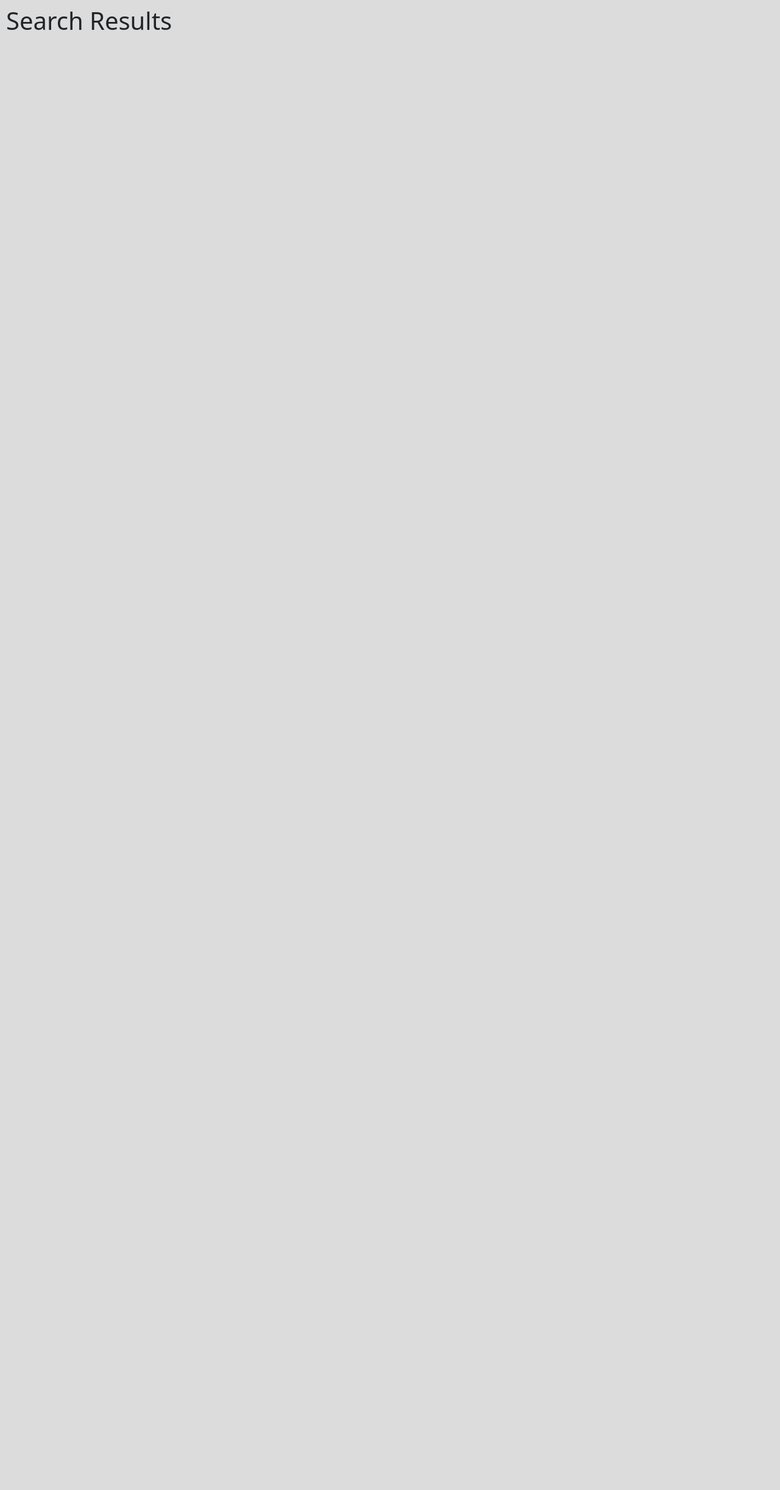
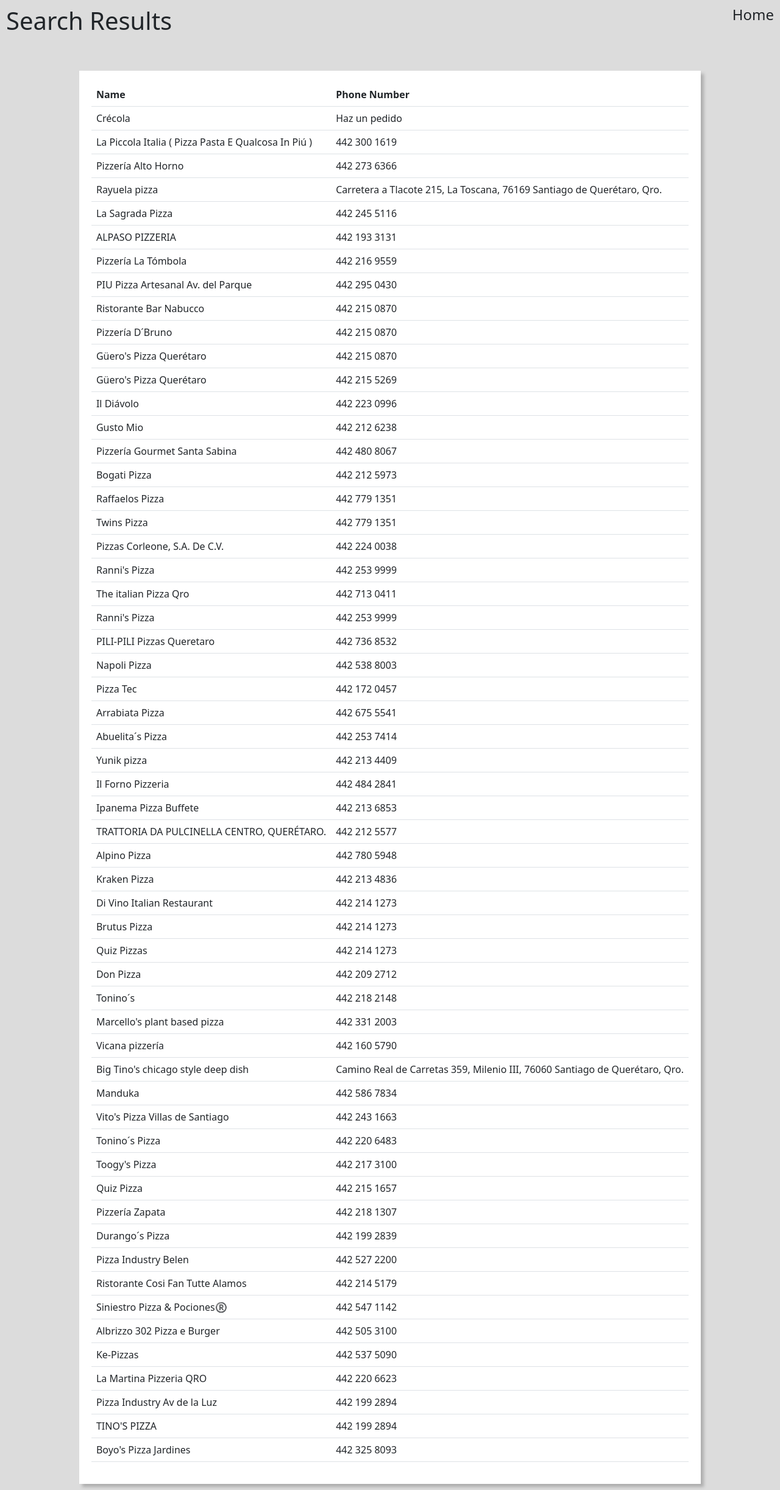
Before and after one commit to EdwinZM/GMB_Scraping, a Flask app: page /results in a window 1280 px wide. Before the commit the page is almost empty. Shown: the whole page at 61% size. Before the commit the page ends 49 px from the top, so only its background shows below. Run offline with Flask 2, Linux system fonts and the light colour scheme.

Commit message:
minor change

```diff
--- a/main.py
+++ b/main.py
@@ -6,13 +6,14 @@ from selenium.common.exceptions import NoSuchElementException
 from urllib3.exceptions import NewConnectionError, MaxRetryError
 import time
 import csv
+import pandas
 
 chromedriver_autoinstaller.install()
 
 chrome_options = webdriver.ChromeOptions()
 # chrome_options.add_argument("--headless")
 
-
+FILE_PATH = "./static/results.csv"
 
 app = Flask(__name__)
 
@@ -29,7 +30,7 @@ def home():
         claimed_results = []
         unclaimed_results = []
 
-        with open("./static/results.csv", "w") as file:
+        with open(FILE_PATH, "w") as file:
             writer = csv.writer(file)
             writer.writerow(["name", " phone"])
 
@@ -51,7 +52,6 @@ def home():
                 for i in range(10):
                     body.send_keys(Keys.PAGE_DOWN)
 
-            # time.sleep(2)
             scroll()
 
             failed_i = 0
@@ -83,11 +83,7 @@ def home():
                                     phone = driver.find_elements_by_class_name('Io6YTe')[-3]
                                     is_number = int(phone.text[0])
                                 except:
-                                    # try:
                                         phone = driver.find_elements_by_class_name('Io6YTe')[-4]
-                                    #     is_number = int(phone.text[0])
-                                    # except:
-                                    #     phone = driver.find_elements_by_class_name('Io6YTe')[-5]
 
                                 claiming_btn = driver.find_elements_by_class_name('Io6YTe')[-1]
                                 claim_txt = claiming_btn.text
@@ -117,23 +113,13 @@ def home():
 
                     failed_i += 1
 
-                    if failed_i == 10:
+                    if failed_i == 15:
                         break
-                # else:
-                #     raise Exception
+
             driver.quit()
             print(f"All results:\n{all_results}")
             print(f"Claimed results:\n{claimed_results}")
             print(f"Unclaimed results:\n{unclaimed_results}")
-
-
-        # except NewConnectionError as e:
-        #     driver.quit()
-        #     print(e)
-
-        # except MaxRetryError as e:
-        #     driver.quit()
-        #     print(e)
 
         except Exception as e:
             driver.quit()
@@ -144,36 +130,37 @@ def home():
             writer = csv.writer(file)
 
             if type == "All / Todo":
-                # type_results = all_results
-
-
 
                 writer.writerows(parsed_results)
 
 
             elif type == "Claimed / Reclamado":
-                # type_results = claimed_results
-                # for result in claimed_results:
-                #     # file.write(f"{result[0]}, {result[1]}")
-                #     writer.writerow(result)
+
                 writer.writerows(claimed_results)
 
             elif type == "Unclaimed / No Reclamado":
-                # type_results = unclaimed_results
-                # for result in unclaimed_results:
-                #     file.write(f"{result[0]}, {result[1]}")
-                #     # writer.writerow([result[0], result[1]])
+
                 writer.writerows(unclaimed_results)
 
 
-        return render_template("results.html")
+        return redirect("/results")
 
     return render_template("index.html", error=error)
 
 @app.route("/results", methods=["GET", "POST"])
 def search():
 
-    return render_template("results.html")
+    # pd_data = pandas.read_csv(FILE_PATH)
+    # result = pd_data.to_html(index=False)
+
+    result = []
+    with open(FILE_PATH) as file:
+        reader = csv.reader(file)
+        header = next(reader)
+        for row in reader:
+            result.append(row)
+
+    return render_template("results.html", file = FILE_PATH, results = result)
 
 if __name__ == "__main__":
     app.run(debug=True)
--- a/static/index.css
+++ b/static/index.css
@@ -17,15 +17,25 @@ header {
     align-content: center;
 }
 
-.form {
+.form,
+.results {
     background-color: white;
     padding: 20px !important;
-    border-radius: 5%;
+    border-radius: 2%;
+    /* border: 1px solid rgb(174, 174, 174); */
     box-shadow: 5px 5px 5px rgb(174, 174, 174);
+}
+
+.results {
+    border-radius: 0% !important;
 }
 
 .loading {
     display: none;
+}
+
+.link {
+    text-decoration: none;
 }
 
 
--- a/static/results.csv
+++ b/static/results.csv
@@ -1,42 +1,58 @@
 name, phone
-Crécola,442 312 2376
+Crécola,Haz un pedido
 La Piccola Italia ( Pizza Pasta E Qualcosa In Piú ),442 300 1619
 Pizzería Alto Horno,442 273 6366
-Pizzería D´Bruno,442 135 8498
+Rayuela pizza,"Carretera a Tlacote 215, La Toscana, 76169 Santiago de Querétaro, Qro."
 La Sagrada Pizza,442 245 5116
-Rayuela pizza,442 212 7166
-Il Diávolo,442 223 0996
+ALPASO PIZZERIA,442 193 3131
+Pizzería La Tómbola,442 216 9559
 PIU Pizza Artesanal Av. del Parque,442 295 0430
 Ristorante Bar Nabucco,442 215 0870
-Pizzería La Tómbola,442 216 9559
-Sinatra Pizzería,442 537 7452
+Pizzería D´Bruno,442 215 0870
+Güero's Pizza Querétaro,442 215 0870
+Güero's Pizza Querétaro,442 215 5269
+Il Diávolo,442 223 0996
+Gusto Mio,442 212 6238
+Pizzería Gourmet Santa Sabina,442 480 8067
+Bogati Pizza,442 212 5973
+Raffaelos Pizza,442 779 1351
+Twins Pizza,442 779 1351
 "Pizzas Corleone, S.A. De C.V.",442 224 0038
-ALPASO PIZZERIA,442 193 3131
-Güero's Pizza Querétaro,442 215 5269
-Gusto Mio,442 212 6238
-"La Vieja Varsovia - Pan, Pizza and Bistro",442 212 6238
-"La Vieja Varsovia - Pan, Pizza and Bistro",442 212 5117
 Ranni's Pizza,442 253 9999
 The italian Pizza Qro,442 713 0411
+Ranni's Pizza,442 253 9999
+PILI-PILI Pizzas Queretaro,442 736 8532
+Napoli Pizza,442 538 8003
+Pizza Tec,442 172 0457
+Arrabiata Pizza,442 675 5541
+Abuelita´s Pizza,442 253 7414
 Yunik pizza,442 213 4409
-Pizza Tec,442 213 4409
-Twins Pizza,442 212 8963
-ALPASO PIZZERIA,442 193 3131
-Güero's Pizza Querétaro,442 215 5269
+Il Forno Pizzeria,442 484 2841
+Ipanema Pizza Buffete,442 213 6853
 "TRATTORIA DA PULCINELLA CENTRO, QUERÉTARO.",442 212 5577
-Ipanema Pizza Buffete,442 213 6853
-Bogati Pizza,442 212 5973
-Brutus Pizza,442 711 6843
-Abuelita´s Pizza,442 253 7414
-Raffaelos Pizza,442 779 1351
-Universo Pizza,442 779 1351
+Alpino Pizza,442 780 5948
+Kraken Pizza,442 213 4836
 Di Vino Italian Restaurant,442 214 1273
-Quiz Pizzas,442 167 4150
+Brutus Pizza,442 214 1273
+Quiz Pizzas,442 214 1273
 Don Pizza,442 209 2712
 Tonino´s,442 218 2148
-Big Tino's chicago style deep dish,442 586 7834
+Marcello's plant based pizza,442 331 2003
+Vicana pizzería,442 160 5790
+Big Tino's chicago style deep dish,"Camino Real de Carretas 359, Milenio III, 76060 Santiago de Querétaro, Qro."
+Manduka,442 586 7834
+Vito's Pizza Villas de Santiago,442 243 1663
+Tonino´s Pizza,442 220 6483
+Toogy's Pizza,442 217 3100
 Quiz Pizza,442 215 1657
-Vito's Pizza Villas de Santiago,442 243 1663
-il Pizzaiolo,442 286 6554
-PILI-PILI Pizzas Queretaro,442 736 8532
-Manduka,442 736 8532
+Pizzería Zapata,442 218 1307
+Durango´s Pizza,442 199 2839
+Pizza Industry Belen,442 527 2200
+Ristorante Cosi Fan Tutte Alamos,442 214 5179
+Siniestro Pizza & Pociones®️,442 547 1142
+Albrizzo 302 Pizza e Burger,442 505 3100
+Ke-Pizzas,442 537 5090
+La Martina Pizzeria QRO,442 220 6623
+Pizza Industry Av de la Luz,442 199 2894
+TINO'S PIZZA,442 199 2894
+Boyo's Pizza Jardines,442 325 8093
--- a/templates/index.html
+++ b/templates/index.html
@@ -8,7 +8,7 @@
     <title>GMB Scraping</title>
 </head>
 <body class="body">
-    <header>
+    <header class="d-flex justify-content-between">
         <h1>GMB Scraping</h1>
     </header>
     {% if error %}
@@ -40,7 +40,7 @@
                 </option>
               </select>
             </div>
-            <button type="submit" class="btn btn-primary" onsubmit=form_submitted()>OK</button>
+            <button type="submit" class="btn btn-primary">OK</button>
           </form>
     </section>
     <!-- <div style="margin: 20px" class="loading d-flex justify-content-center">
--- a/templates/results.html
+++ b/templates/results.html
@@ -8,9 +8,31 @@
     <title>Search Results</title>
 </head>
 <body>
-    <header>
-        <h1>Search Results</h1>
+    <header class="d-flex justify-content-between">
+        <h1><a class="link-dark link" href="/">Search Results</a></h1>
+        <h4><a class="link-dark link" href="/">Home</a></h4>
     </header>
+    <section class="container">
+        <div class="results">
+            <!-- {{ data_var|safe }} -->
+            <table class="table table-hover">
+                <thead>
+                    <tr>
+                        <th scope="col">Name</th>
+                        <th scope="col">Phone Number</th>
+                    </tr>
+                </thead>
+                <tbody>
+                    {% for result in results %}
+                    <tr>
+                        <td>{{result[0]}}</td>
+                        <td>{{result[1]}}</td>
+                    </tr>
+                    {% endfor %}
+                </tbody>
+            </table>
+        </div>
+    </section>
 
 </body>
 </html>
```
Also changed, not shown: README.md, 3 other files.
